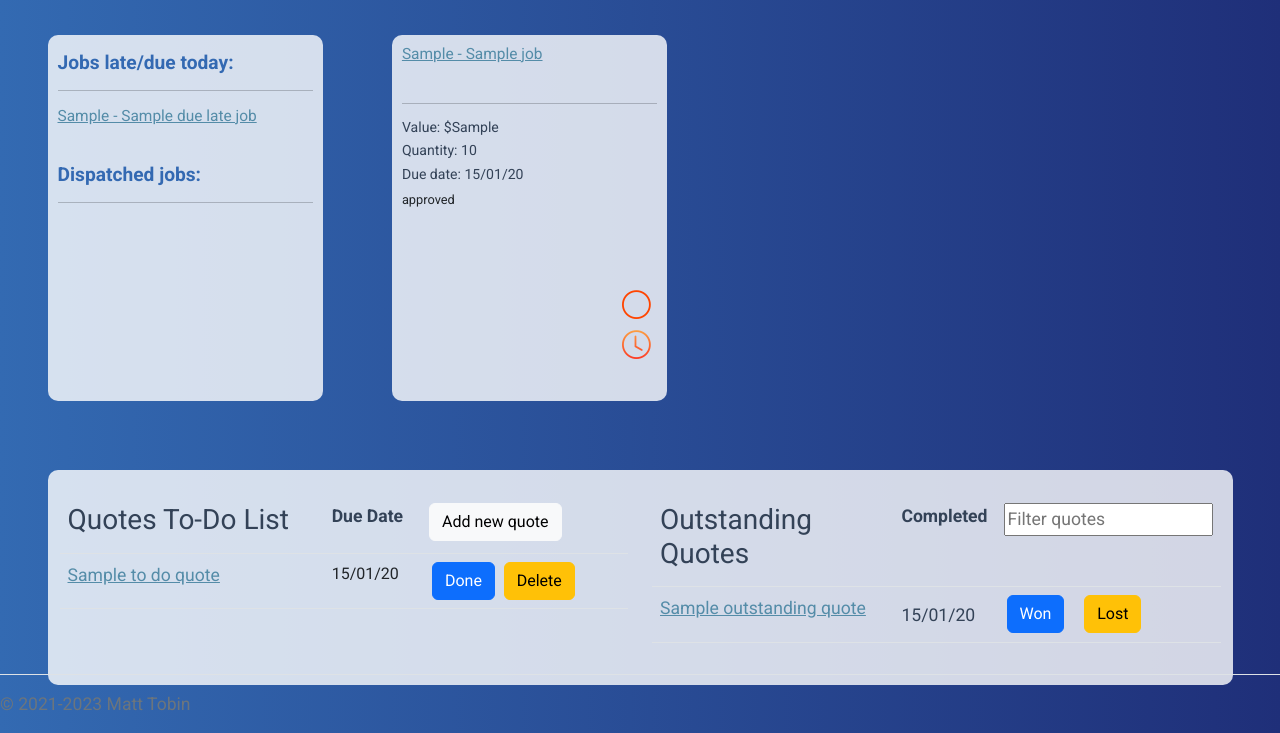
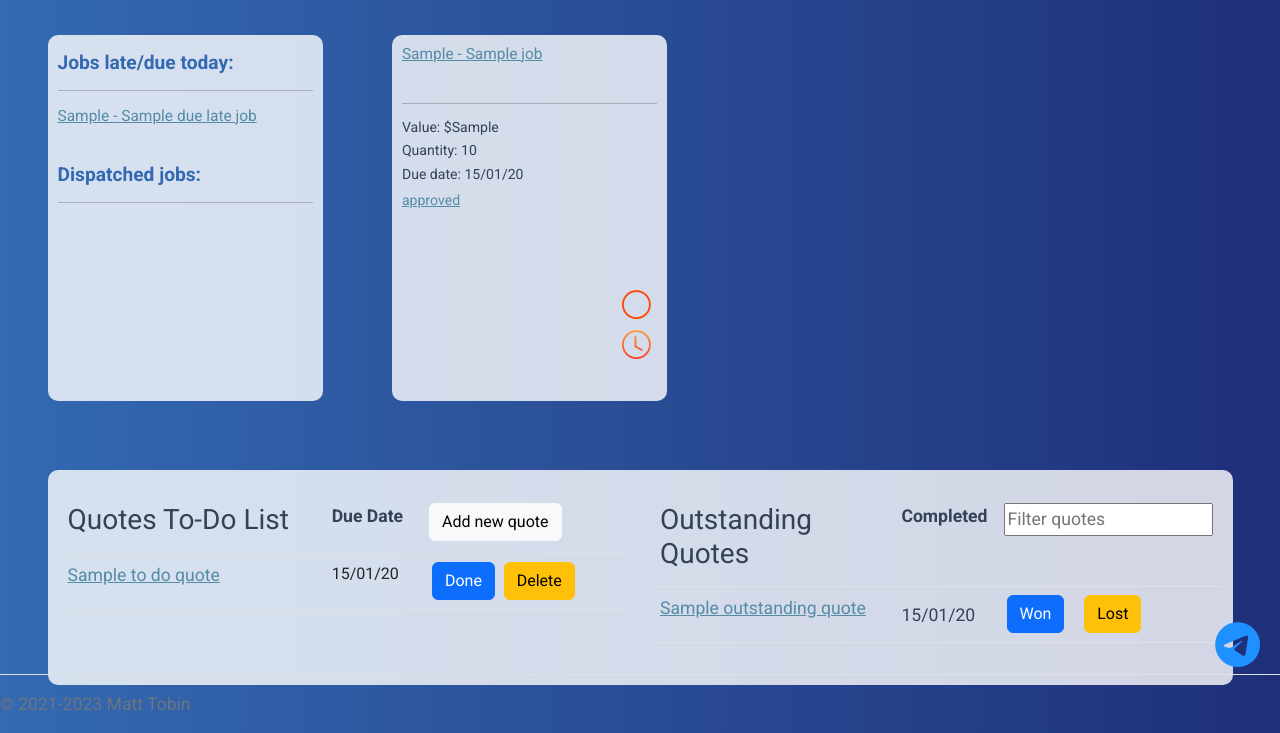
Before and after one commit to 0710160/stamp_dash, a Flask app: template templates/dashboard.html in a window 1280 px wide. Shown: the part 100-833 px from the top of the page. Run offline with Flask 2, Linux system fonts and the light colour scheme; the template is opened without the code that fills it: most values are stand-ins (such as "Sample title", 1, 10 or a date in 2020); data that the repository does not hold is empty; some libraries are stand-ins or nearby versions.

Commit message:
Update dashboard.html

```diff
--- a/templates/dashboard.html
+++ b/templates/dashboard.html
@@ -5,6 +5,11 @@
 {% block content %}
 
 <body class="bg">
+<div class="paging-div">
+    <a href="{{ url_for('pager') }}">
+        <i class="pager bi bi-telegram" style="color:dodgerblue;"></i>
+    </a>
+</div>
 <div class="wrapper">
   <div class="d-flex flex-wrap">
     <div class="card job-card details scroll">
@@ -80,13 +85,9 @@
         <h4>Value: ${{ i.job_value }}</h4>
         <h4>Quantity: {{ i.quantity }}</h4>
         <h4>Due date: {{ i.due_date | datefilter }}</h4>
+          <a href="/status/{{ i.id }}">
             {{ i.status }}
           </a><br>
-          {% if all == False %}
-          {% if i.notes %}
-          <h4>Notes: {{ i.notes }}</h4>
-          {% endif %}
-          {% endif %}
       </div>
     </div>
     {% endif %}
```
Lines whose indentation alone changed are shown as unchanged.
